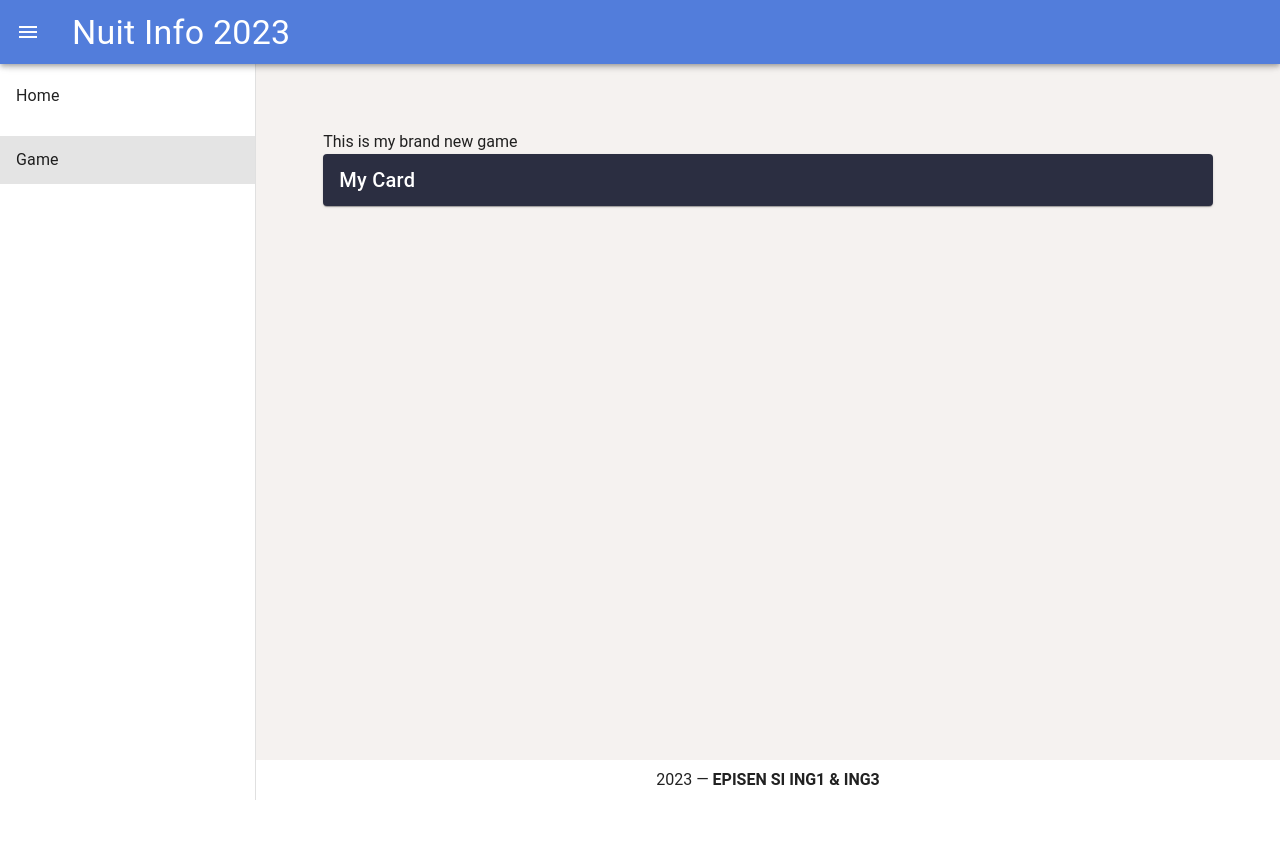
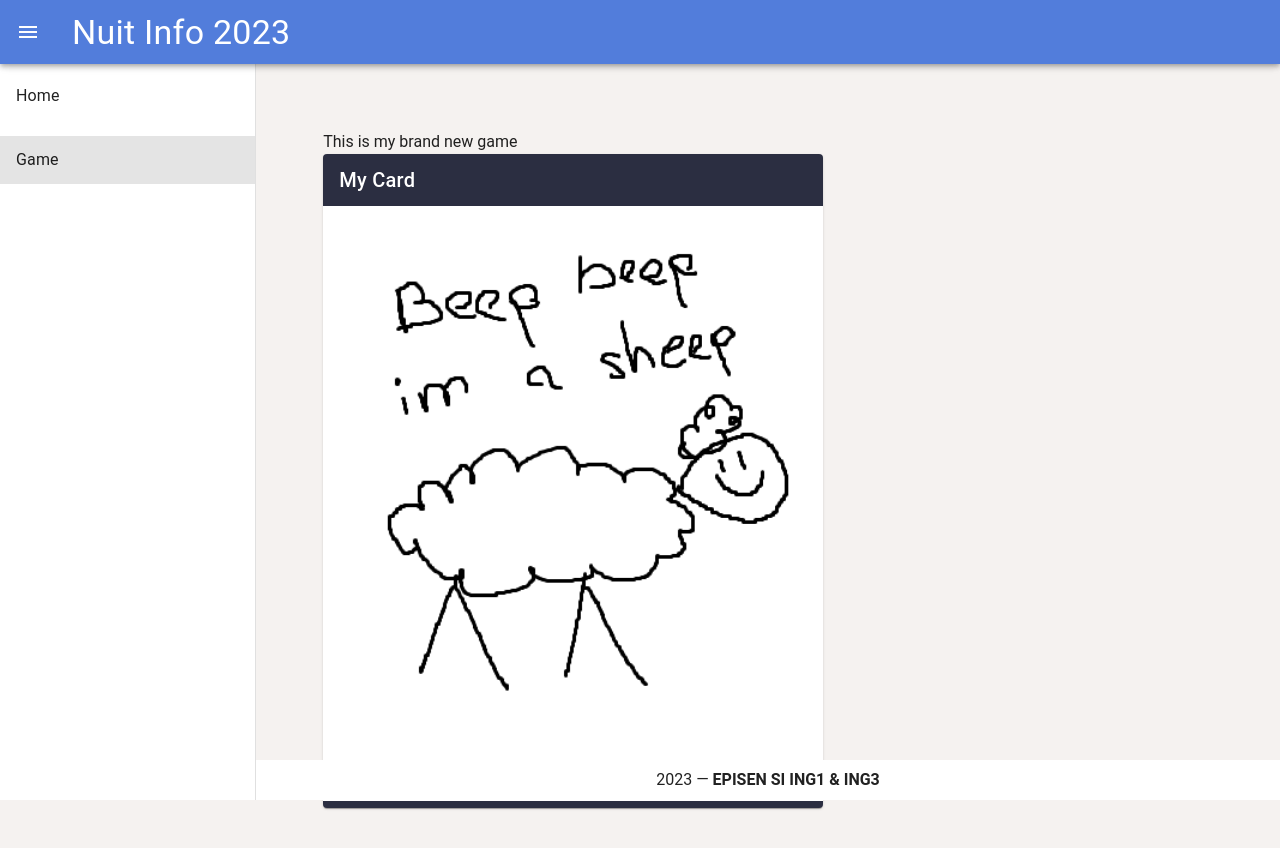
Before and after one commit to ThibaultNG/nuit-info-2023, a Vue app: page /game in a window 1280 px wide. Shown: the top 848 px of the page. Before the commit the page ends 800 px from the top, so only its background shows below. Built offline with nearby package versions, Linux system fonts and the light colour scheme.

Commit message:
DEV : Import image from public

```diff
--- a/src/modules/game/component/MainCard.vue
+++ b/src/modules/game/component/MainCard.vue
@@ -1,4 +1,11 @@
 <template>
-    <v-card class="bg-dark" title="My Card">
-    </v-card>
+	<v-card class="bg-dark" title="My Card" style="max-width: 500px">
+		<img
+			src="/cards/sheep.png"
+			alt="A sheep"
+			style="width: 100%; height: auto; object-fit: contain"
+		/>
+	</v-card>
 </template>
+
+<script setup lang="ts"></script>
```
Also changed, not shown: public/cards/sheep.png (added).
